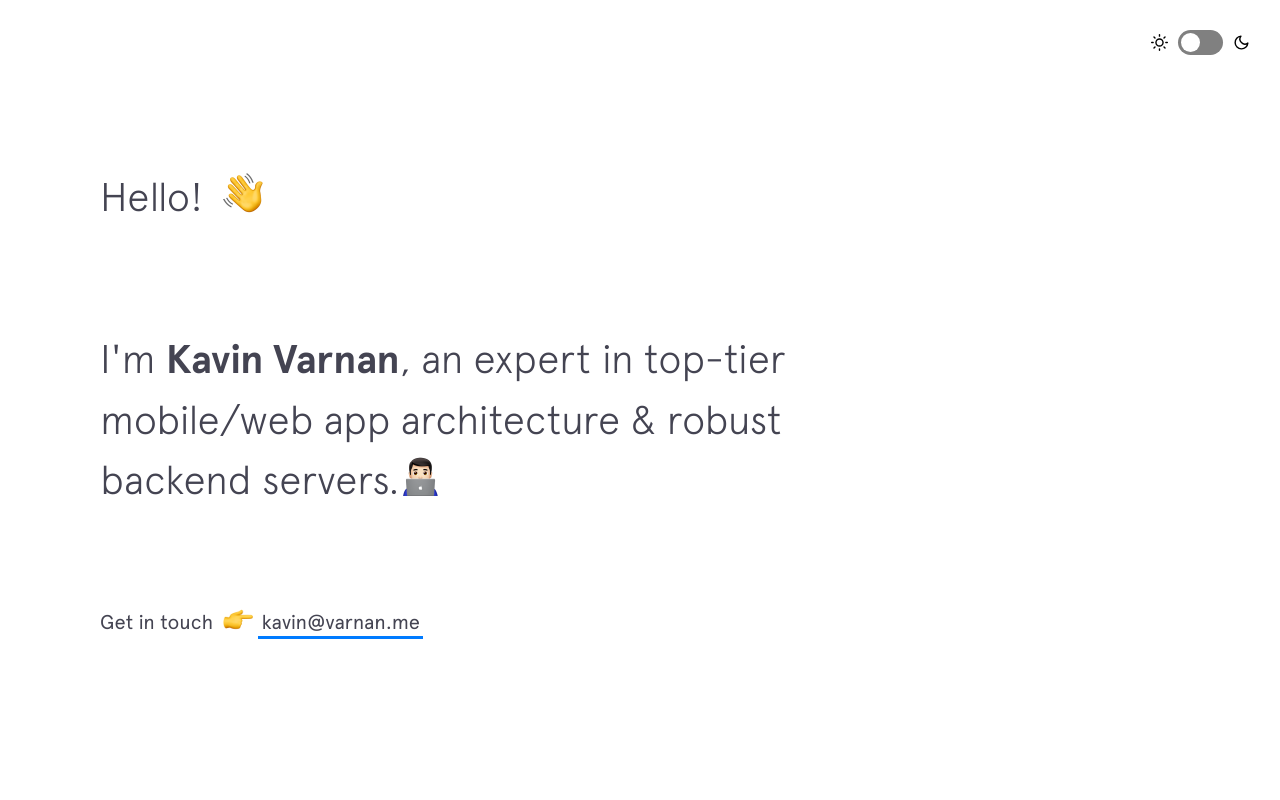
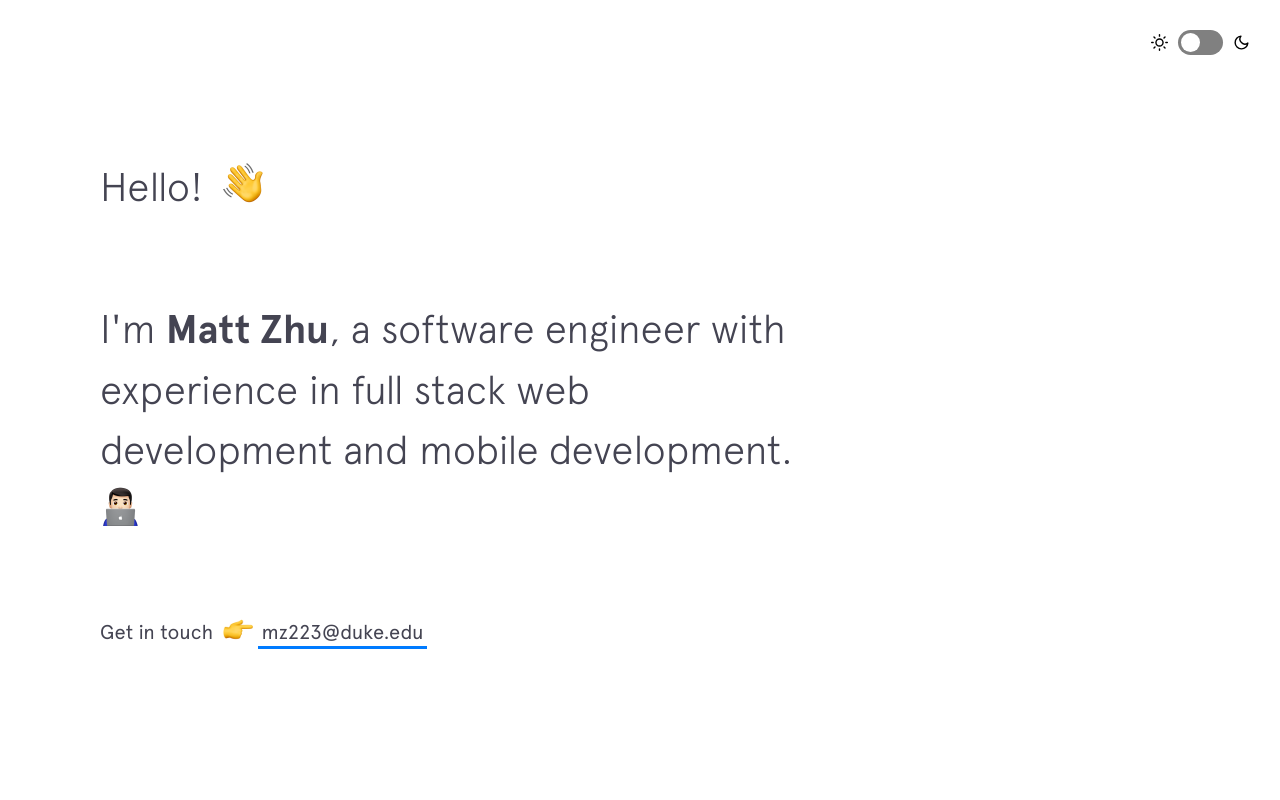
Before and after one commit to zhuminghui17/about, a Gatsby site: page / in a window 1280 px wide. Shown: the top 800 px of the page. Built offline with nearby package versions, Linux system fonts and the light colour scheme; Gatsby itself is replaced by a stand-in of ours.

Commit message:
Feat: Modify Intro

```diff
--- a/src/components/intro/intro.js
+++ b/src/components/intro/intro.js
@@ -5,11 +5,11 @@ import "./intro.scss"
 const introData = {
   title: "Hello! ",
   beforeName: "I'm ",
-  name: "Kavin Varnan",
-  afterName: ", an expert in top-tier mobile/web app architecture & robust backend servers.",
+  name: "Matt Zhu",
+  afterName: ", a software engineer with experience in full stack web development and mobile development.",
   contact: "Get in touch ",
-  email: "kavin@varnan.me",
-  mailTo: "mailto:kavin@varnan.me",
+  email: "mz223@duke.edu",
+  mailTo: "mailto:mz223@duke.edu",
 };
 const Intro = () => {
   const [isHovering, setIsHovering] = React.useState(false);
```
